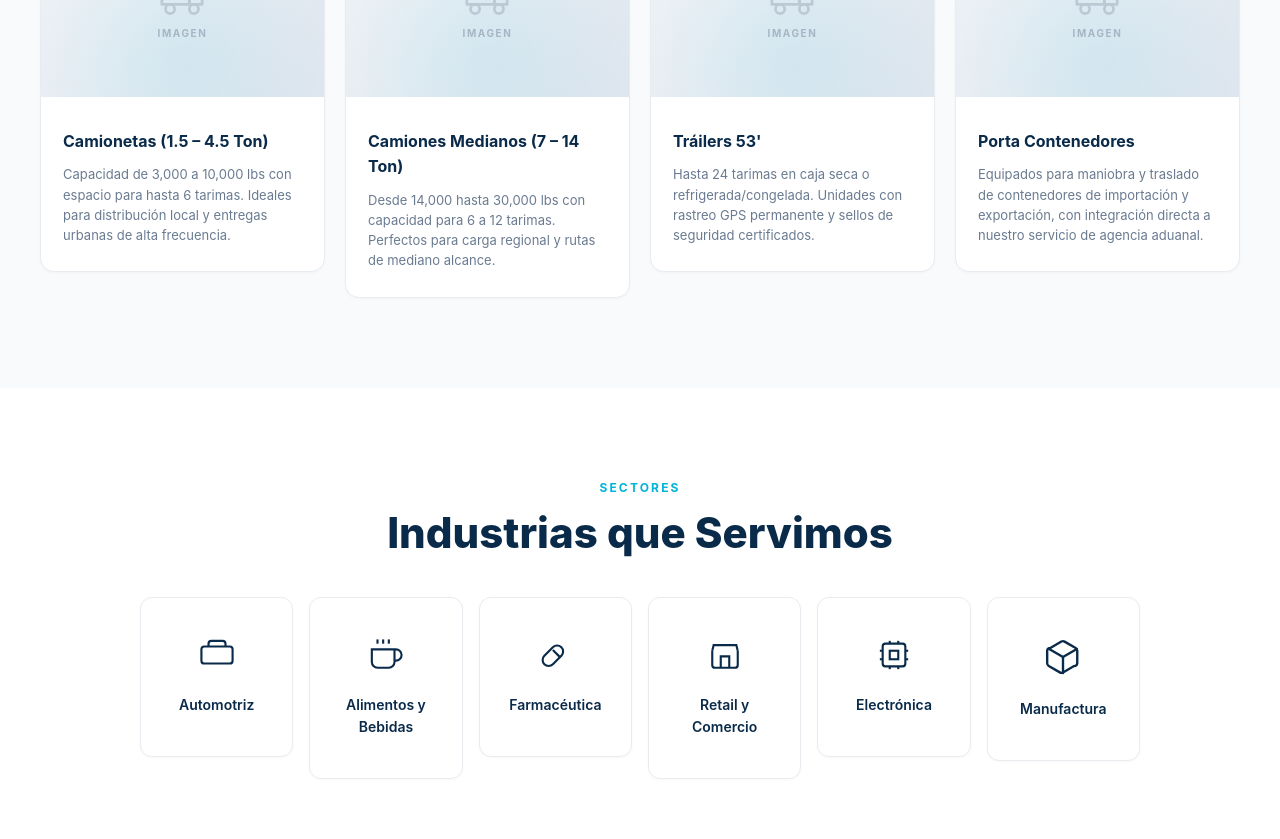
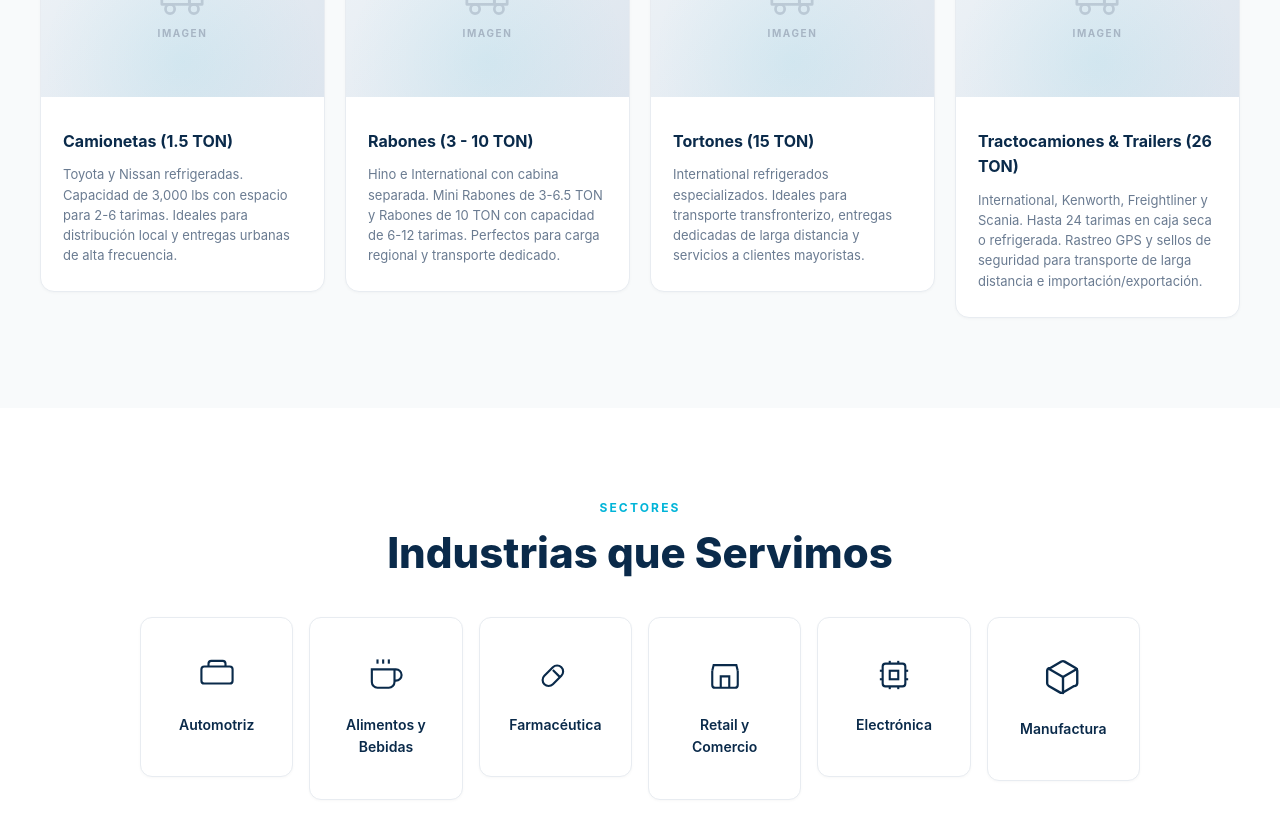
Before and after one commit to Nachitalan/Sever-Soluciones-Web, a React (Vite) app: page / in a window 1280 px wide. Shown: the part 4220-5059 px from the top of the page. Built offline with nearby package versions, Linux system fonts and the light colour scheme.

Commit message:
Cambio descripcion de unidades

```diff
--- a/src/data.jsx
+++ b/src/data.jsx
@@ -117,10 +117,22 @@ export const CAPACIDADES = [
    FLOTILLA (slide 7 del PDF)
    ══════════════════════════ */
 export const FLOTILLA = [
-  { label: "Camionetas (1.5 – 4.5 Ton)",   detail: "Capacidad de 3,000 a 10,000 lbs con espacio para hasta 6 tarimas. Ideales para distribución local y entregas urbanas de alta frecuencia." },
-  { label: "Camiones Medianos (7 – 14 Ton)", detail: "Desde 14,000 hasta 30,000 lbs con capacidad para 6 a 12 tarimas. Perfectos para carga regional y rutas de mediano alcance." },
-  { label: "Tráilers 53'",                 detail: "Hasta 24 tarimas en caja seca o refrigerada/congelada. Unidades con rastreo GPS permanente y sellos de seguridad certificados." },
-  { label: "Porta Contenedores",           detail: "Equipados para maniobra y traslado de contenedores de importación y exportación, con integración directa a nuestro servicio de agencia aduanal." },
+  {
+    label: "Camionetas (1.5 TON)",
+    detail: "Toyota y Nissan refrigeradas. Capacidad de 3,000 lbs con espacio para 2-6 tarimas. Ideales para distribución local y entregas urbanas de alta frecuencia."
+  },
+  {
+    label: "Rabones (3 - 10 TON)",
+    detail: "Hino e International con cabina separada. Mini Rabones de 3-6.5 TON y Rabones de 10 TON con capacidad de 6-12 tarimas. Perfectos para carga regional y transporte dedicado."
+  },
+  {
+    label: "Tortones (15 TON)",
+    detail: "International refrigerados especializados. Ideales para transporte transfronterizo, entregas dedicadas de larga distancia y servicios a clientes mayoristas."
+  },
+  {
+    label: "Tractocamiones & Trailers (26 TON)",
+    detail: "International, Kenworth, Freightliner y Scania. Hasta 24 tarimas en caja seca o refrigerada. Rastreo GPS y sellos de seguridad para transporte de larga distancia e importación/exportación."
+  },
 ];
 
 /* ══════════════════════════
```
